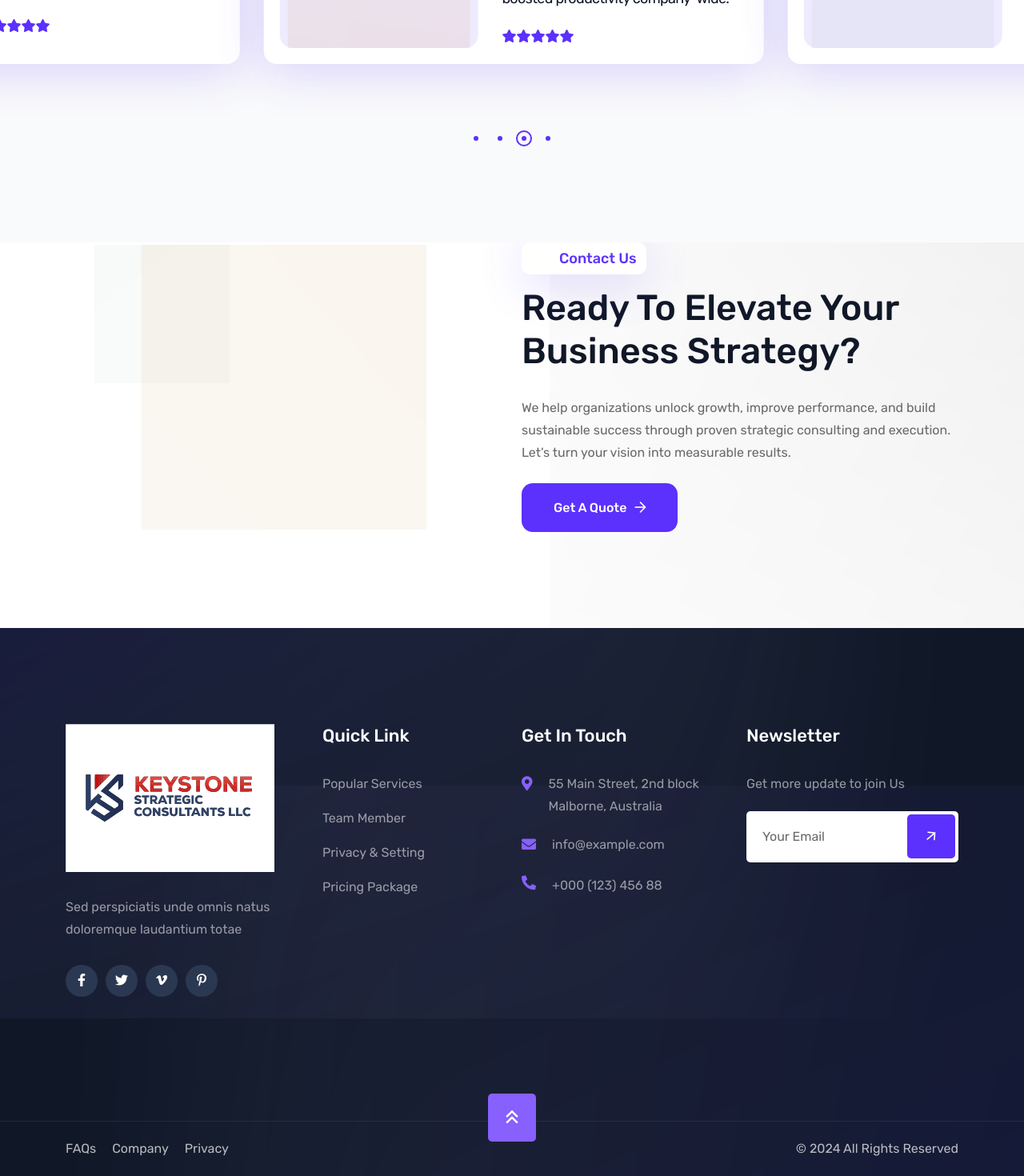
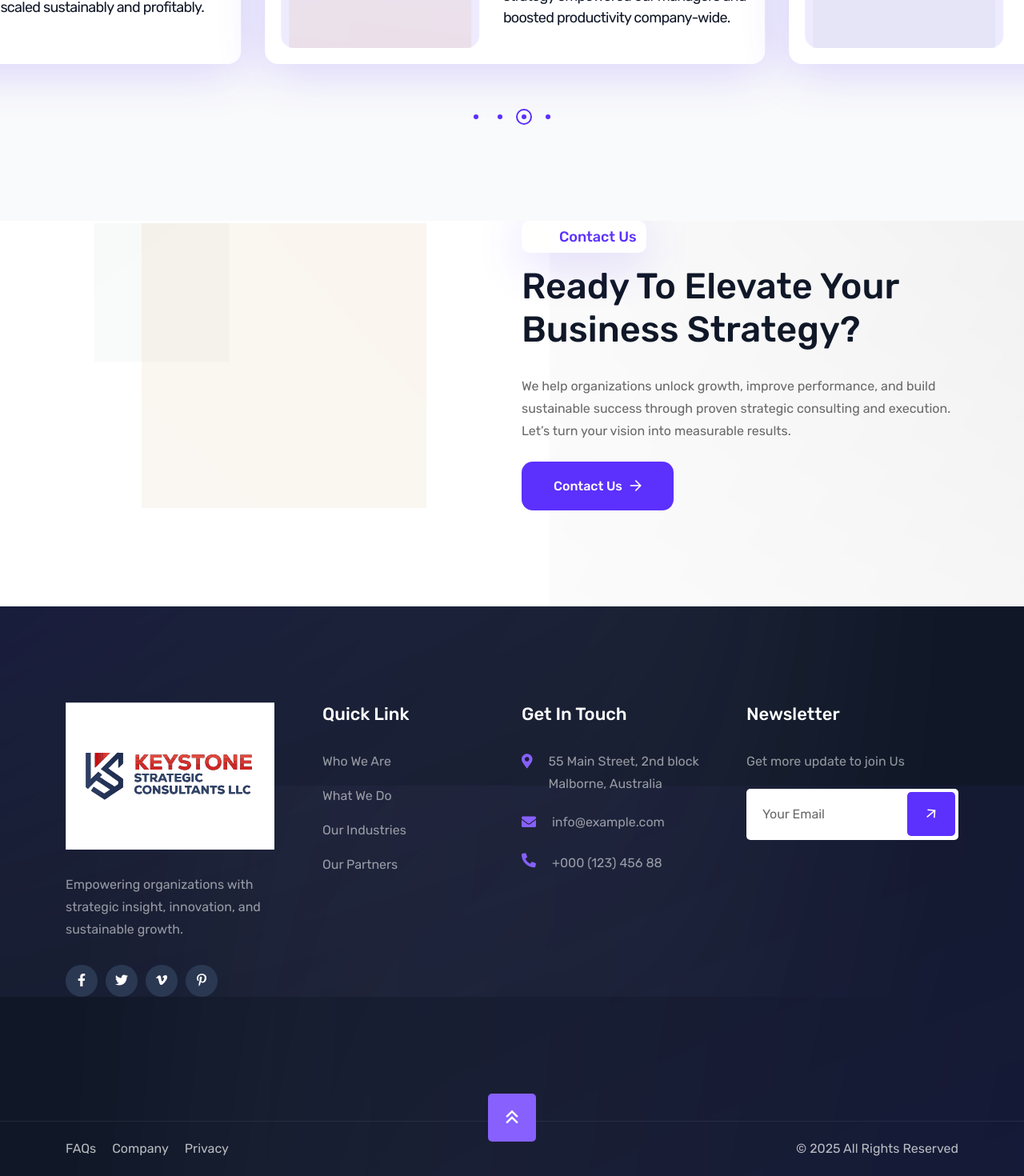
Before and after one commit to Divviya-coder/LLC-Site, a Next.js app: page / in a window 1280 px wide. Shown: the part 5336-6806 px from the top of the page at 80% size. Built offline with nearby package versions, Linux system fonts and the light colour scheme.

Commit message:
updated all links

```diff
--- a/app/page.js
+++ b/app/page.js
@@ -23,14 +23,14 @@ const page = () => {
                   Empowering Business Growth With Strategic Excellence
                 </h1>
                 <p className="wow fadeInUp" data-wow-delay=".5s">
-                Keystone Strategic Consultants LLC helps organizations unlock potential, drive innovation, and achieve sustainable success through expert strategy and business insight.
+                  Keystone Strategic Consultants LLC helps organizations unlock potential, drive innovation, and achieve sustainable success through expert strategy and business insight.
                 </p>
                 <div className="about-author">
                   <div
                     className="about-button wow fadeInUp"
                     data-wow-delay=".3s"
                   >
-                    <Link href="about" className="theme-btn">
+                    <Link href="whoweare" className="theme-btn">
                       Learn More
                       <i className="fas fa-long-arrow-right" />
                     </Link>
@@ -45,8 +45,8 @@ const page = () => {
                     />
                     <div className="content">
                       <h6>
-                      Trusted by 1M+ clients <br/>
-                      around the world
+                        Trusted by 1M+ clients <br />
+                        around the world
                       </h6>
                     </div>
                   </div>
@@ -89,7 +89,7 @@ const page = () => {
                       Who We Are
                     </span>
                     <h2 className="wow fadeInUp" data-wow-delay=".3s">
-                    We Have an Experienced Team to Lead Your Business
+                      We Have an Experienced Team to Lead Your Business
                     </h2>
                   </div>
                   <p className="mt-3 mt-md-0 wow fadeInUp" data-wow-delay=".5s">
@@ -112,7 +112,7 @@ const page = () => {
                     className="about-button wow fadeInUp"
                     data-wow-delay=".5s"
                   >
-                    <Link href="about" className="theme-btn bg-2">
+                    <Link href="whoweare" className="theme-btn bg-2">
                       Learn More Us
                       <i className="far fa-arrow-right" />
                     </Link>
@@ -139,7 +139,7 @@ const page = () => {
               Our Parnters
             </span>
             <h2 className="wow fadeInUp" data-wow-delay=".5s">
-            Trusted by 500+ Global Businesses for Strategic Growth
+              Trusted by 500+ Global Businesses for Strategic Growth
             </h2>
           </div>
         </div>
@@ -170,18 +170,18 @@ const page = () => {
                   Contact Us
                 </span>
                 <h2 className="wow fadeInUp" data-wow-delay=".3s">
-                Ready to Elevate Your Business Strategy?
+                  Ready to Elevate Your Business Strategy?
                 </h2>
               </div>
               <p className="mt-3 mt-md-0 wow fadeInUp" data-wow-delay=".5s">
-              We help organizations unlock growth, improve performance, and build sustainable success through proven strategic consulting and execution.<br/>Let’s turn your vision into measurable results.
+                We help organizations unlock growth, improve performance, and build sustainable success through proven strategic consulting and execution.<br />Let’s turn your vision into measurable results.
               </p>
               <Link
                 href="contact"
                 className="theme-btn mt-4 wow fadeInUp"
                 data-wow-delay=".3s"
               >
-                Get A Quote
+                Contact Us
                 <i className="far fa-arrow-right" />
               </Link>
             </div>
--- a/components/TestimonialSlider.js
+++ b/components/TestimonialSlider.js
@@ -70,20 +70,14 @@ export const TestimonialSlider2 = ({ style = "style-1" }) => {
                 <img src="assets/img/testimonial/client.png" alt="author-img" />
                 <div className="content">
                   <h5>
-                  Evelyn R. Carter <span>/CO Founder</span>
+                    Evelyn R. Carter <span>/CO Founder</span>
                   </h5>
                 </div>
               </div>
               <p>
-              Keystone Strategic Consultants completely transformed our business operations. Their strategic insights and process optimization helped us cut costs by 25% while increasing efficiency across departments.
+                Keystone Strategic Consultants completely transformed our business operations. Their strategic insights and process optimization helped us cut costs by 25% while increasing efficiency across departments.
               </p>
-              <div className="star">
-                <i className="fas fa-star" />
-                <i className="fas fa-star" />
-                <i className="fas fa-star" />
-                <i className="fas fa-star" />
-                <i className="fas fa-star" />
-              </div>
+
             </div>
           </div>
         </SwiperSlide>
@@ -102,15 +96,9 @@ export const TestimonialSlider2 = ({ style = "style-1" }) => {
                 </div>
               </div>
               <p>
-              The Keystone team guided us through a complex expansion phase. Their market analysis and financial strategy ensured we scaled sustainably and profitably.
+                The Keystone team guided us through a complex expansion phase. Their market analysis and financial strategy ensured we scaled sustainably and profitably.
               </p>
-              <div className="star">
-                <i className="fas fa-star" />
-                <i className="fas fa-star" />
-                <i className="fas fa-star" />
-                <i className="fas fa-star" />
-                <i className="fas fa-star" />
-              </div>
+
             </div>
           </div>
         </SwiperSlide>
@@ -129,16 +117,10 @@ export const TestimonialSlider2 = ({ style = "style-1" }) => {
                 </div>
               </div>
               <p>
-              Working with Keystone was a turning point for us. Their leadership development and organizational strategy empowered our managers and boosted productivity company-wide.
+                Working with Keystone was a turning point for us. Their leadership development and organizational strategy empowered our managers and boosted productivity company-wide.
 
               </p>
-              <div className="star">
-                <i className="fas fa-star" />
-                <i className="fas fa-star" />
-                <i className="fas fa-star" />
-                <i className="fas fa-star" />
-                <i className="fas fa-star" />
-              </div>
+
             </div>
           </div>
         </SwiperSlide>
@@ -157,15 +139,9 @@ export const TestimonialSlider2 = ({ style = "style-1" }) => {
                 </div>
               </div>
               <p>
-              Their approach to risk management and long-term strategy gave us clarity and confidence in our business direction. Keystone is a true strategic partner.
+                Their approach to risk management and long-term strategy gave us clarity and confidence in our business direction. Keystone is a true strategic partner.
               </p>
-              <div className="star">
-                <i className="fas fa-star" />
-                <i className="fas fa-star" />
-                <i className="fas fa-star" />
-                <i className="fas fa-star" />
-                <i className="fas fa-star" />
-              </div>
+
             </div>
           </div>
         </SwiperSlide>
--- a/layouts/Footer.js
+++ b/layouts/Footer.js
@@ -38,8 +38,7 @@ const Footer1 = () => {
                 </div>
                 <div className="footer-content">
                   <p>
-                    Sed perspiciatis unde omnis natus doloremque laudantium
-                    totae
+                    Empowering organizations with strategic insight, innovation, and sustainable growth.
                   </p>
                   <div className="social-icon d-flex align-items-center">
                     <a href="#">
@@ -566,8 +565,7 @@ const Footer4 = () => {
                 </div>
                 <div className="footer-content">
                   <p>
-                    Sed perspiciatis unde omnis natus doloremque laudantium
-                    totae
+                    Empowering organizations with strategic insight, innovation, and sustainable growth.
                   </p>
                   <div className="social-icon d-flex align-items-center">
                     <a href="#">
@@ -596,16 +594,16 @@ const Footer4 = () => {
                 </div>
                 <ul className="list-items">
                   <li>
-                    <Link href="service-details">Popular Services</Link>
+                    <Link href="whoweare">Who We Are</Link>
                   </li>
                   <li>
-                    <Link href="team-details">Team Member</Link>
+                    <Link href="whatewedo">What We Do</Link>
                   </li>
                   <li>
-                    <Link href="contact">Privacy &amp; Setting</Link>
+                    <Link href="ourindustries">Our Industries</Link>
                   </li>
                   <li>
-                    <Link href="pricing">Pricing Package</Link>
+                    <Link href="ourpartners">Our Partners</Link>
                   </li>
                 </ul>
               </div>
@@ -680,20 +678,20 @@ const Footer4 = () => {
           <div className="footer-wrapper d-flex align-items-center justify-content-between pb-0">
             <ul className="footer-menu">
               <li>
-                <Link href="faq">FAQs</Link>
+                <Link href="#">FAQs</Link>
               </li>
               <li>
-                <Link href="about">Company</Link>
+                <Link href="#">Company</Link>
               </li>
               <li>
-                <Link href="contact">Privacy</Link>
+                <Link href="#">Privacy</Link>
               </li>
             </ul>
             <a href="#" id="scrollUp" className="scroll-icon">
               <i className="far fa-angle-double-up" />
             </a>
             <p>
-              © <Link href="/">2024</Link> All Rights Reserved
+              © <Link href="/">2025</Link> All Rights Reserved
             </p>
           </div>
         </div>
--- a/layouts/Header.js
+++ b/layouts/Header.js
@@ -835,6 +835,7 @@ const Header3 = ({ single }) => {
         <div className="container-fluid">
           <div className="mega-menu-wrapper">
             <div className="header-main">
+
               <div className="sticky-logo">
                 <Link href="/">
                   <img src="assets/img/logo/black-logo.svg" alt="logo-img" />
```
Also changed, not shown: app/contact/page.js (+5 -6 lines), app/ourpartners/page.js (+24 -8 lines), components/CoreFeatures.js (+9 -3 lines), components/MainService.js (+10 -9 lines), components/Team.js (+4 -4 lines).
